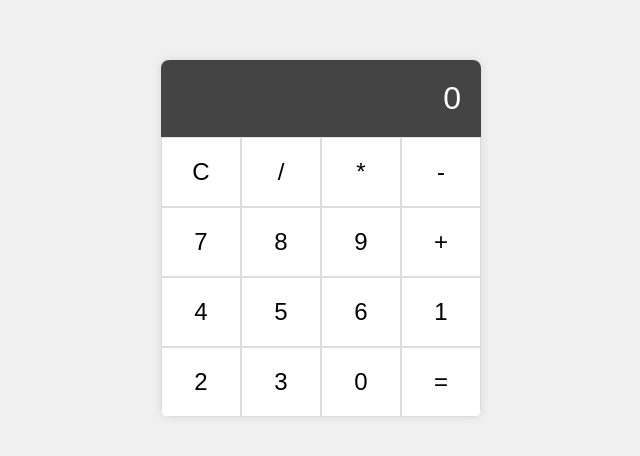
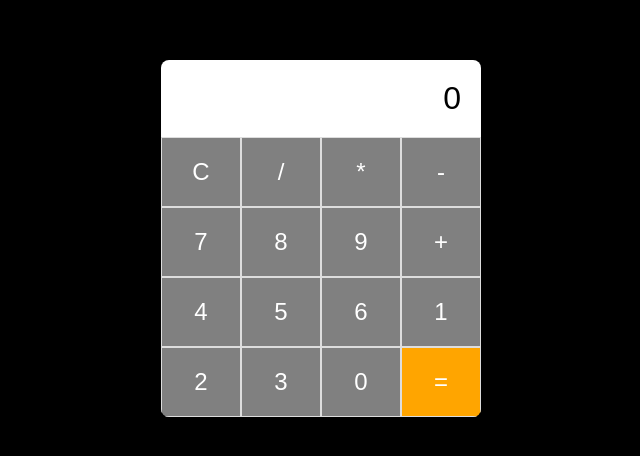
Before and after one commit to AmjadOfficial/Calculator-Project, a plain HTML site: page index.html in a window 1280 px wide. Shown: the part 162-618 px from the top of the page, without its empty margins (319-959 px from the left). Drawn offline with Linux system fonts and the light colour scheme.

Commit message:
Button color and transition changed

```diff
--- a/style.css
+++ b/style.css
@@ -3,22 +3,22 @@ body {
     justify-content: center;
     align-items: center;
     height: 100vh;
-    background-color: #f0f0f0;
+    background-color: #000;
     margin: 0;
     font-family: Arial, sans-serif;
 }
 
 .calculator {
     width: 320px;
-    background-color: white;
+    background-color: black;
     box-shadow: 0px 0px 10px rgba(0, 0, 0, 0.1);
     border-radius: 8px;
     overflow: hidden;
 }
 
 .display {
-    background-color: #444;
-    color: white;
+    background-color: white;
+    color: black;
     text-align: right;
     padding: 20px;
     font-size: 2em;
@@ -35,10 +35,34 @@ body {
     border: 1px solid #ddd;
     cursor: pointer;
     outline: none;
-    background-color: white;
-    transition: background-color 0.3s;
+    background-color: grey;
+    color: white;
+    transition: background-color 0.3s, box-shadow 0.3s;
+    box-shadow: 0 5px #666;
 }
 
 .btn:hover {
-    background-color: #f0f0f0;
+    background-color: #555;
+    box-shadow: 0 7px #444;
 }
+
+.btn:active {
+    background-color: #444;
+    box-shadow: 0 3px #222;
+    transform: translateY(2px);
+}
+
+#equals {
+    background-color: orange;
+    color: white;
+}
+
+#equals:hover {
+    background-color: darkorange;
+}
+
+#equals:active {
+    background-color: #cc8400;
+    box-shadow: 0 3px #aa6700;
+    transform: translateY(2px);
+}
```
